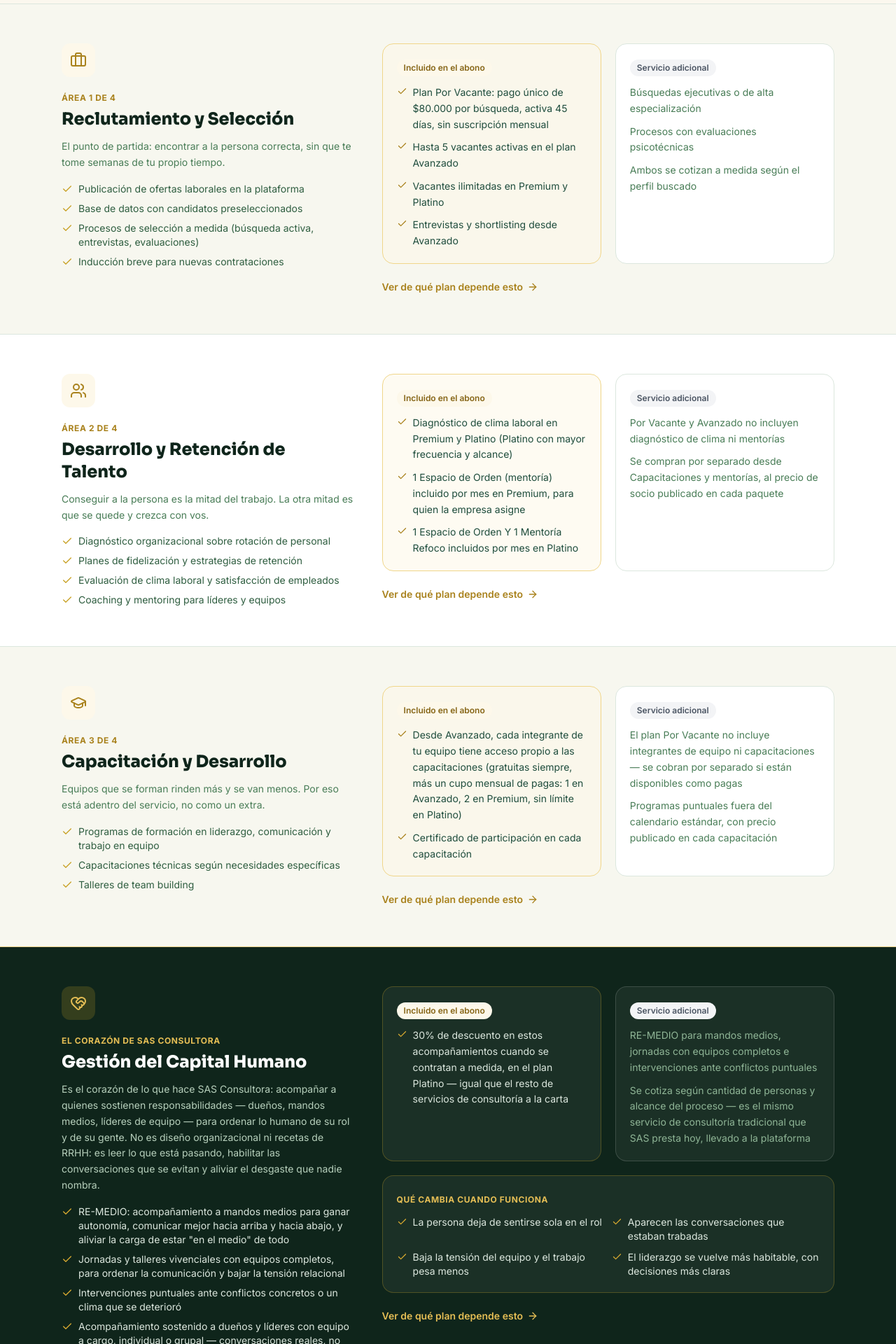
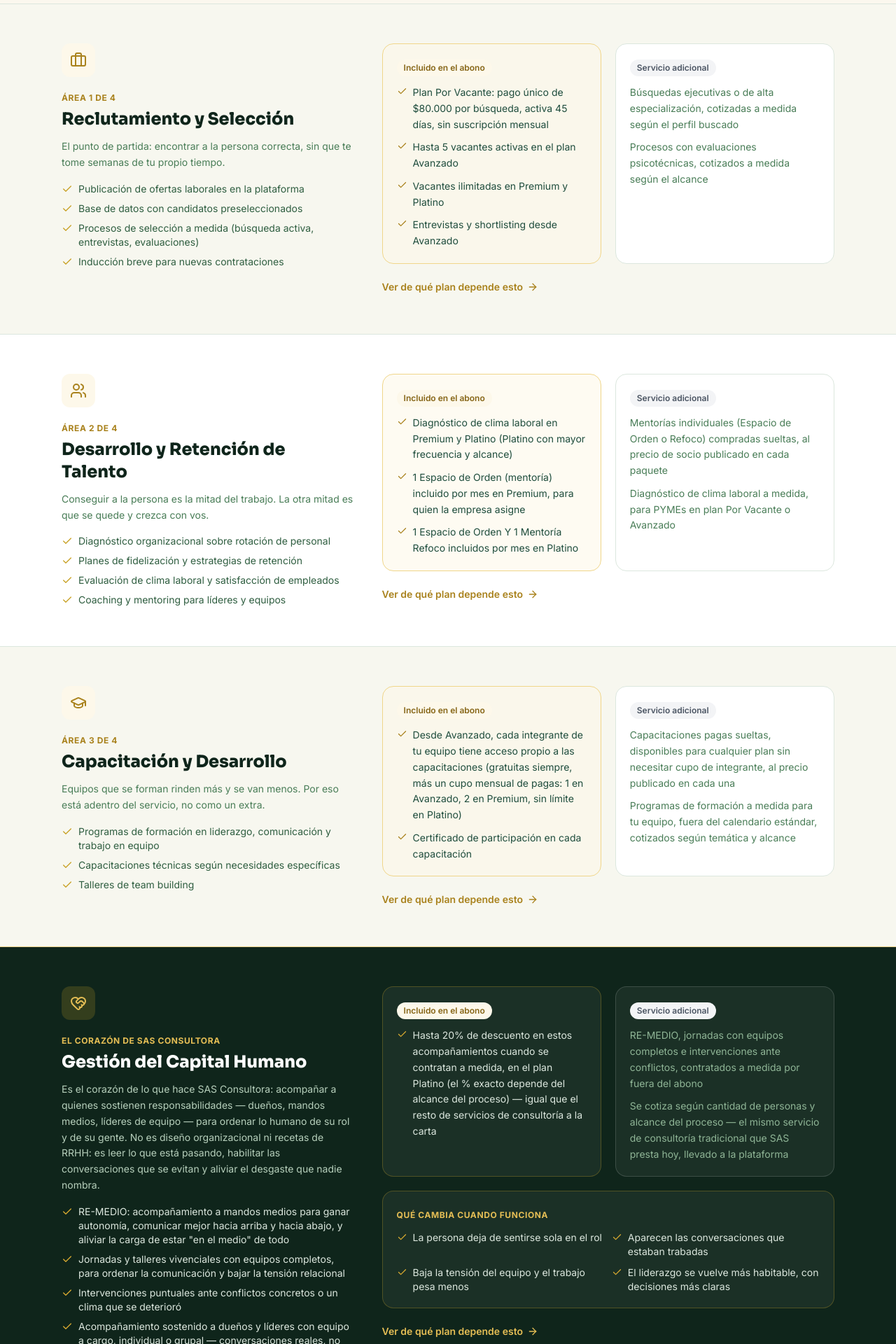
Before and after one commit to sasconsultora24-rgb/talento-desarrollo, a React (Vite) app: page /#/pymes in a window 1280 px wide. Shown: the part 760-2680 px from the top of the page at 70% size. Built offline with nearby package versions, Linux system fonts and the light colour scheme; no server answers; the database is empty.

Commit message:
Corrige textos de servicio adicional en las 4 areas de PYMEs, baja descuento Platino a hasta 20%

```diff
--- a/src/data/seed.js
+++ b/src/data/seed.js
@@ -257,7 +257,7 @@ export const planesEmpresas = [
       "1 Espacio de Orden Y 1 Mentoría Refoco por mes, para quien vos asignes",
       "1 sesión de consultoría de 45 min por mes, reservable con 7+ días de anticipación",
       "Account manager dedicado",
-      "30% de descuento adicional en servicios a la carta",
+      "Hasta 20% de descuento adicional en servicios a la carta, según corresponda",
       "Reporte trimestral de benchmarking salarial",
       "Una vacante destacada por mes",
     ],
--- a/src/pages/ParaPymes.jsx
+++ b/src/pages/ParaPymes.jsx
@@ -24,9 +24,8 @@ const areas = [
       "Entrevistas y shortlisting desde Avanzado",
     ],
     aparte: [
-      "Búsquedas ejecutivas o de alta especialización",
-      "Procesos con evaluaciones psicotécnicas",
-      "Ambos se cotizan a medida según el perfil buscado",
+      "Búsquedas ejecutivas o de alta especialización, cotizadas a medida según el perfil buscado",
+      "Procesos con evaluaciones psicotécnicas, cotizados a medida según el alcance",
     ],
   },
   {
@@ -46,8 +45,8 @@ const areas = [
       "1 Espacio de Orden Y 1 Mentoría Refoco incluidos por mes en Platino",
     ],
     aparte: [
-      "Por Vacante y Avanzado no incluyen diagnóstico de clima ni mentorías",
-      "Se compran por separado desde Capacitaciones y mentorías, al precio de socio publicado en cada paquete",
+      "Mentorías individuales (Espacio de Orden o Refoco) compradas sueltas, al precio de socio publicado en cada paquete",
+      "Diagnóstico de clima laboral a medida, para PYMEs en plan Por Vacante o Avanzado",
     ],
   },
   {
@@ -65,8 +64,8 @@ const areas = [
       "Certificado de participación en cada capacitación",
     ],
     aparte: [
-      "El plan Por Vacante no incluye integrantes de equipo ni capacitaciones — se cobran por separado si están disponibles como pagas",
-      "Programas puntuales fuera del calendario estándar, con precio publicado en cada capacitación",
+      "Capacitaciones pagas sueltas, disponibles para cualquier plan sin necesitar cupo de integrante, al precio publicado en cada una",
+      "Programas de formación a medida para tu equipo, fuera del calendario estándar, cotizados según temática y alcance",
     ],
   },
   {
@@ -89,11 +88,11 @@ const areas = [
       "El liderazgo se vuelve más habitable, con decisiones más claras",
     ],
     incluido: [
-      "30% de descuento en estos acompañamientos cuando se contratan a medida, en el plan Platino — igual que el resto de servicios de consultoría a la carta",
+      "Hasta 20% de descuento en estos acompañamientos cuando se contratan a medida, en el plan Platino (el % exacto depende del alcance del proceso) — igual que el resto de servicios de consultoría a la carta",
     ],
     aparte: [
-      "RE-MEDIO para mandos medios, jornadas con equipos completos e intervenciones ante conflictos puntuales",
-      "Se cotiza según cantidad de personas y alcance del proceso — es el mismo servicio de consultoría tradicional que SAS presta hoy, llevado a la plataforma",
+      "RE-MEDIO, jornadas con equipos completos e intervenciones ante conflictos, contratados a medida por fuera del abono",
+      "Se cotiza según cantidad de personas y alcance del proceso — el mismo servicio de consultoría tradicional que SAS presta hoy, llevado a la plataforma",
     ],
   },
 ];
```
